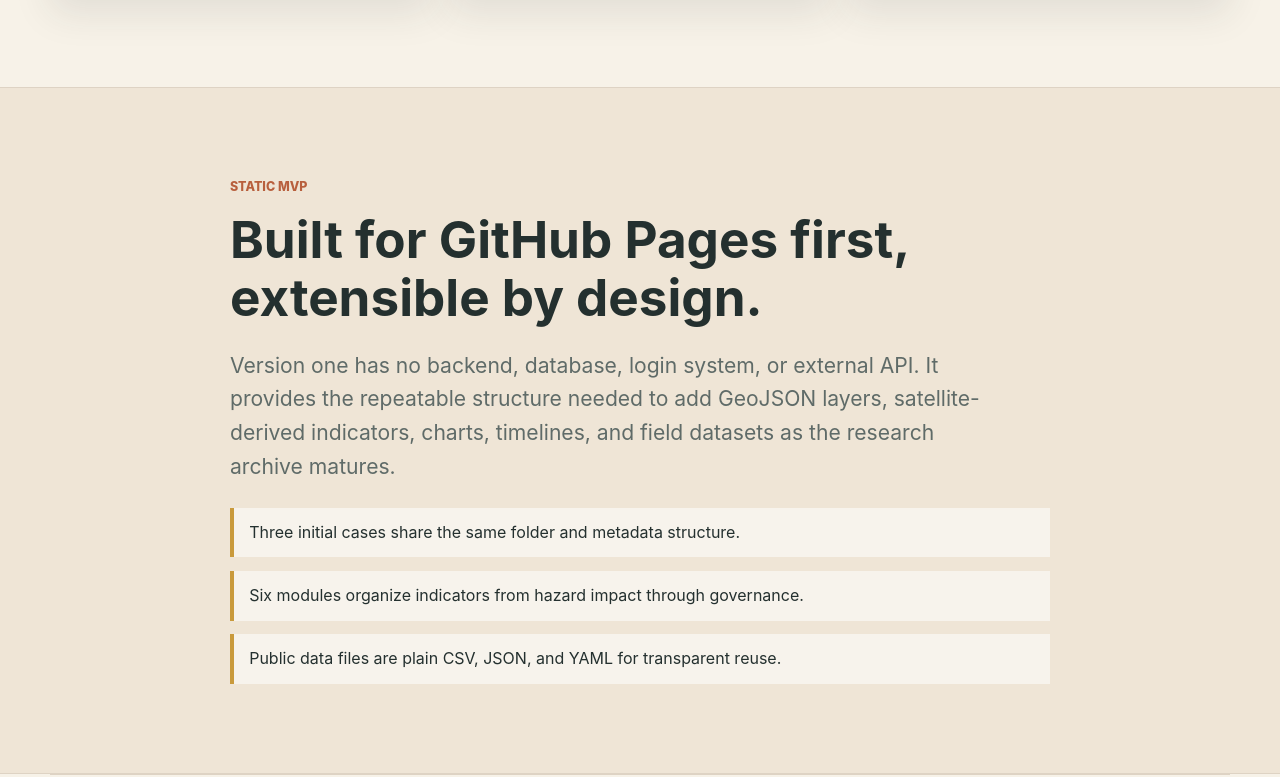
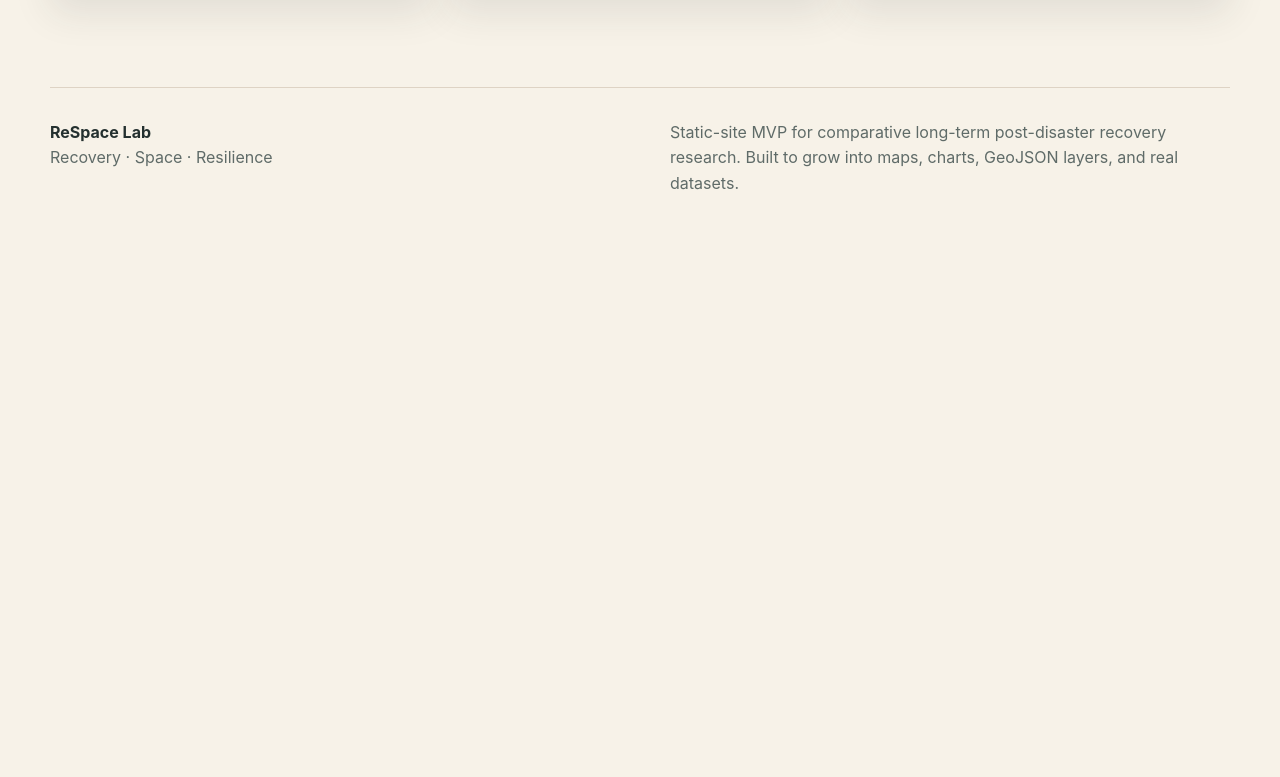
Before and after one commit to aboutsssa/Post-disaster-recovery-observatory, an Astro site: page / in a window 1280 px wide. Shown: the part 1678-2455 px from the top of the page. After the commit the page ends 1906 px from the top, so only its background shows below. Built offline with nearby package versions, Linux system fonts and the light colour scheme; Astro itself is replaced by a stand-in of ours.

Commit message:
Remove static MVP section from home page

```diff
--- a/src/pages/index.astro
+++ b/src/pages/index.astro
@@ -78,22 +78,4 @@ const modules = [
       </div>
     </div>
   </section>
-
-  <section class="section band">
-    <div class="narrow">
-      <p class="eyebrow">Static MVP</p>
-      <h2>Built for GitHub Pages first, extensible by design.</h2>
-      <p class="lead">
-        Version one has no backend, database, login system, or external API. It
-        provides the repeatable structure needed to add GeoJSON layers,
-        satellite-derived indicators, charts, timelines, and field datasets as
-        the research archive matures.
-      </p>
-      <ul class="feature-list">
-        <li>Three initial cases share the same folder and metadata structure.</li>
-        <li>Six modules organize indicators from hazard impact through governance.</li>
-        <li>Public data files are plain CSV, JSON, and YAML for transparent reuse.</li>
-      </ul>
-    </div>
-  </section>
 </BaseLayout>
```
